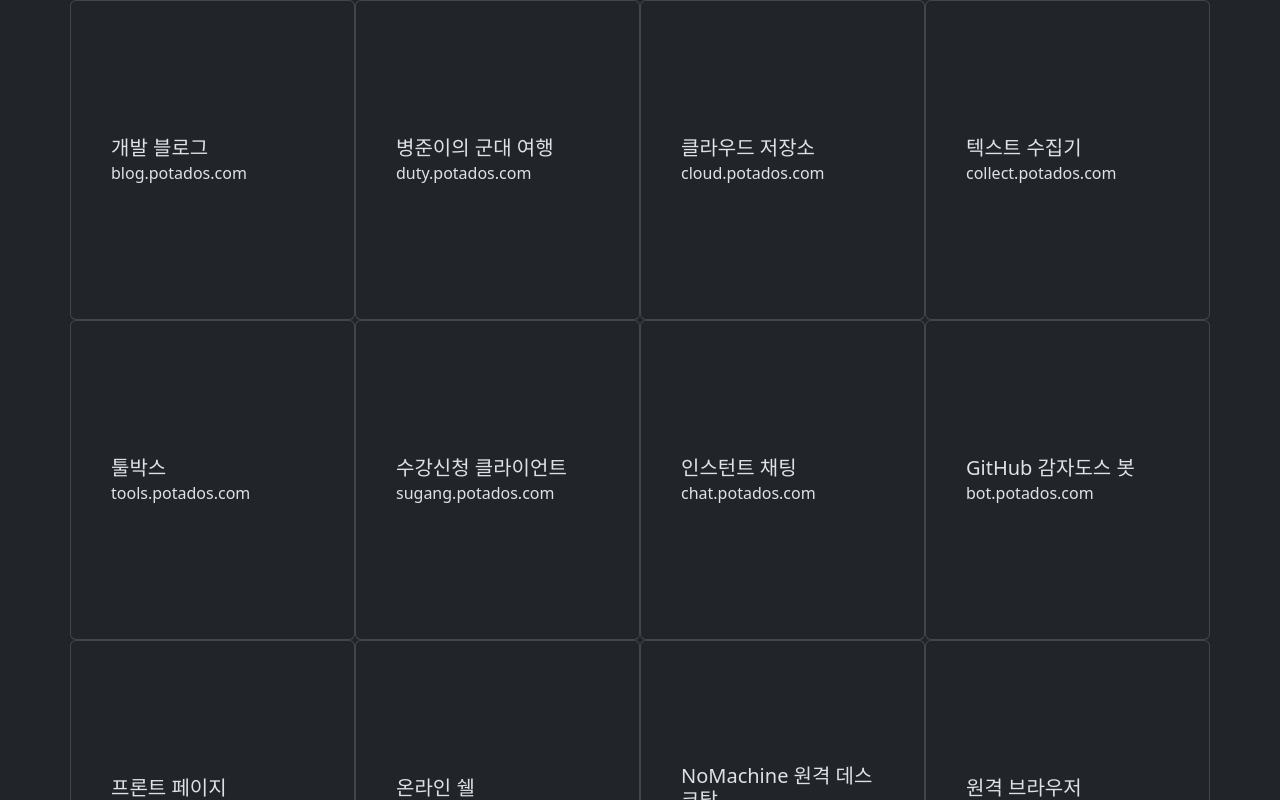
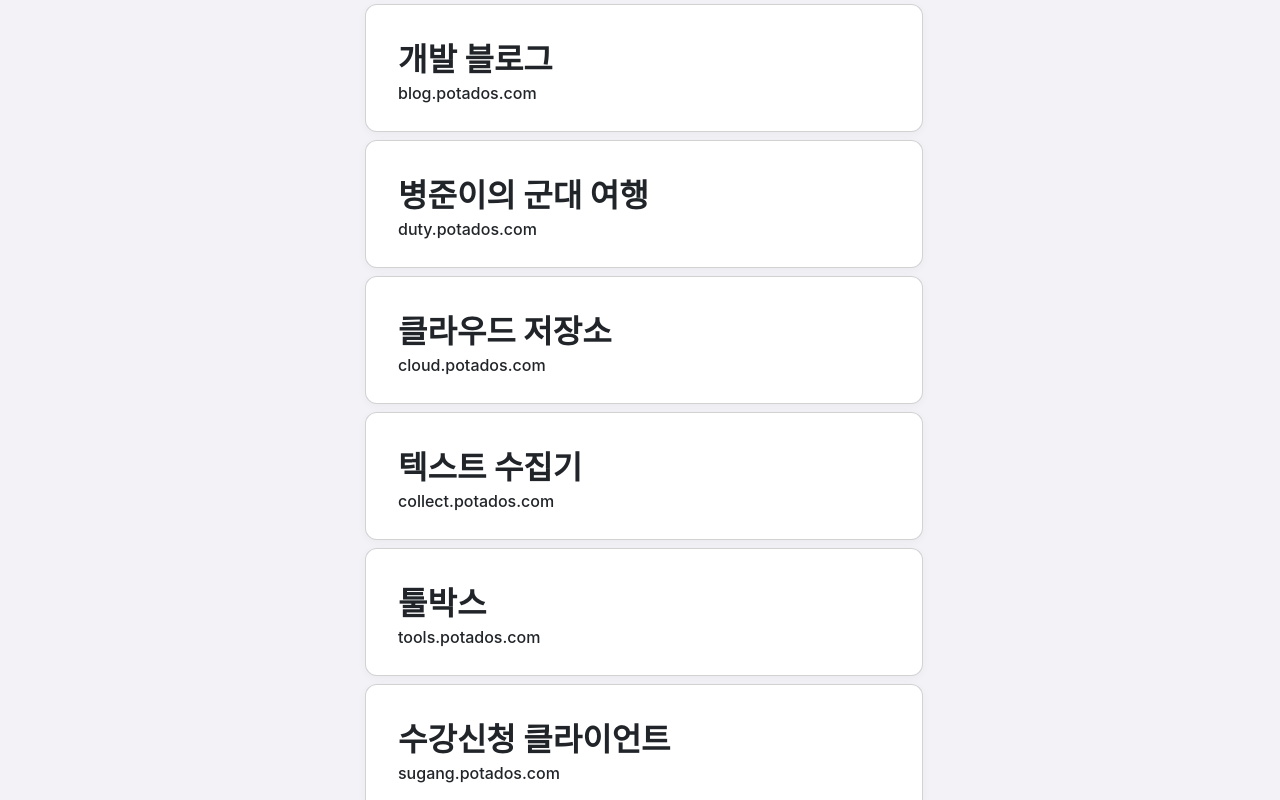
Before and after one commit to potados99/front, a React (Create React App) app: page / in a window 1280 px wide. Shown: the top 800 px of the page. Built offline with nearby package versions, Linux system fonts and the light colour scheme.

Commit message:
feat: new UI now on test

```diff
--- a/public/index.html
+++ b/public/index.html
@@ -1,10 +1,10 @@
 <!DOCTYPE html>
-<html lang="en" data-bs-theme="dark">
+<html lang="ko" style="background-color: #F2F2F7FF">
   <head>
     <meta charset="utf-8" />
     <link rel="icon" href="%PUBLIC_URL%/favicon.ico" />
     <meta name="viewport" content="width=device-width, initial-scale=1" />
-    <meta name="theme-color" content="#000000" />
+    <meta name="theme-color" content="rgb(242, 242, 247)" />
     <meta
       name="description"
       content="Web site created using create-react-app"
@@ -26,7 +26,7 @@
     -->
     <title>Potados</title>
   </head>
-  <body>
+  <body style="background: rgb(242, 242, 247)">
     <noscript>You need to enable JavaScript to run this app.</noscript>
     <div id="root"></div>
     <!--
--- a/src/App.tsx
+++ b/src/App.tsx
@@ -3,88 +3,71 @@ import Host, { HostProps } from "./Host";
 import { Container, Row } from "react-bootstrap";
 
 function App() {
-
   const sites: HostProps[] = [
     {
       title: "개발 블로그",
       hostname: "blog.potados.com",
       protocols: ["http"],
       description: "감자도스 블로그입니다. 기술적인 이야기를 많이 합니다.",
-      links: [
-        {label: '바로가기', url: 'https://blog.potados.com'}
-      ]
+      links: [{ label: "바로가기", url: "https://blog.potados.com" }],
     },
     {
       title: "병준이의 군대 여행",
       hostname: "duty.potados.com",
       protocols: ["http"],
-      description: "군대로 여행을 떠난 병준이의 이야기가 올라옵니다. 남은 날짜, 다가오는 일정을 볼 수 있어요. 댓글 달아주세요!",
-      links: [
-        {label: '바로가기', url: 'https://duty.potados.com'}
-      ]
+      description:
+        "군대로 여행을 떠난 병준이의 이야기가 올라옵니다. 남은 날짜, 다가오는 일정을 볼 수 있어요. 댓글 달아주세요!",
+      links: [{ label: "바로가기", url: "https://duty.potados.com" }],
     },
     {
       title: "클라우드 저장소",
       hostname: "cloud.potados.com",
       protocols: ["http"],
       description: "자그마한 클라우드입니다. 라즈베리 파이 위에서 구동중입니다. 용량은 작지만 쓸만합니다.",
-      links: [
-        {label: '바로가기', url: 'https://cloud.potados.com'}
-      ]
+      links: [{ label: "바로가기", url: "https://cloud.potados.com" }],
     },
     {
       title: "텍스트 수집기",
       hostname: "collect.potados.com",
       protocols: ["http"],
-      description: "텍스트 업로드와 삭제를 지원하는 간단한 웹 메모장입니다. API 사용하여 간단한 임시 로그 수집기로 사용할 수 있어요.",
-      links: [
-        {label: '바로가기', url: 'https://collect.potados.com'}
-      ]
+      description:
+        "텍스트 업로드와 삭제를 지원하는 간단한 웹 메모장입니다. API 사용하여 간단한 임시 로그 수집기로 사용할 수 있어요.",
+      links: [{ label: "바로가기", url: "https://collect.potados.com" }],
     },
     {
       title: "툴박스",
       hostname: "tools.potados.com",
       protocols: ["http"],
       description: "유용한 유틸리티들을 모아 두었습니다.",
-      links: [
-        {label: '바로가기', url: 'https://tools.potados.com'}
-      ]
+      links: [{ label: "바로가기", url: "https://tools.potados.com" }],
     },
     {
       title: "수강신청 클라이언트",
       hostname: "sugang.potados.com",
       protocols: ["http"],
       description: "수강신청 백엔드의 또다른 클라이언트입니다. 편하고 빠르게 원하는 강의를 잡을 수 있어요.",
-      links: [
-        {label: '바로가기', url: 'http://sugang.potados.com'}
-      ]
+      links: [{ label: "바로가기", url: "http://sugang.potados.com" }],
     },
     {
       title: "인스턴트 채팅",
       hostname: "chat.potados.com",
       protocols: ["http"],
       description: "접속한 사람들과 대화를 나눌 수 있습니다. 대화는 서버에 저장되지 않아요.",
-      links: [
-        {label: '바로가기', url: 'https://chat.potados.com'}
-      ]
+      links: [{ label: "바로가기", url: "https://chat.potados.com" }],
     },
     {
       title: "GitHub 감자도스 봇",
       hostname: "bot.potados.com",
       protocols: ["http"],
       description: "이슈에 인사를 남기고 릴리즈를 만들어 주는 GitHub 감자도스 봇입니다.",
-      links: [
-        {label: '바로가기', url: 'https://bot.potados.com'}
-      ]
+      links: [{ label: "바로가기", url: "https://bot.potados.com" }],
     },
     {
       title: "프론트 페이지",
       hostname: "www.potados.com",
       protocols: ["http"],
       description: "potados.com로 이어지는 주소입니다. 이 주소로 접속하면 이 페이지로 연결됩니다.",
-      links: [
-        {label: '바로가기', url: 'https://www.potados.com'}
-      ]
+      links: [{ label: "바로가기", url: "https://www.potados.com" }],
     },
 
     {
@@ -92,27 +75,21 @@ function App() {
       hostname: "shell.potados.com",
       protocols: ["http"],
       description: "홈 네트워크의 중심에서 구동되는, 웹 브라우저에서 접근할 수 있는 쉘입니다.",
-      links: [
-        {label: '바로가기', url: 'https://shell.potados.com'}
-      ]
+      links: [{ label: "바로가기", url: "https://shell.potados.com" }],
     },
     {
       title: "NoMachine 원격 데스크탑",
       hostname: "desktop.potados.com",
       protocols: ["http"],
       description: "웹으로 제공되는 NoMachine 클라이언트입니다. 홈 네트워크의 개발 머신으로 연결됩니다.",
-      links: [
-        {label: '바로가기', url: 'https://desktop.potados.com'}
-      ]
+      links: [{ label: "바로가기", url: "https://desktop.potados.com" }],
     },
     {
       title: "원격 브라우저",
       hostname: "browser.potados.com",
       protocols: ["http"],
       description: "원격 환경에서 실행되는 웹 브라우저입니다. AWS 인프라에서 구동중입니다.",
-      links: [
-        {label: '바로가기', url: 'https://browser.potados.com'}
-      ]
+      links: [{ label: "바로가기", url: "https://browser.potados.com" }],
     },
 
     {
@@ -120,18 +97,14 @@ function App() {
       hostname: "aws.potados.com",
       protocols: ["http", "ssh"],
       description: "AWS EC2 instance",
-      links: [
-        {label: '바로가기', url: 'ssh://potados@aws.potados.com'}
-      ]
+      links: [{ label: "바로가기", url: "ssh://potados@aws.potados.com" }],
     },
     {
       title: "홈 네트워크 엔트리",
       hostname: "home.potados.com",
       protocols: ["http", "ssh"],
       description: "집으로 통하는 길입니다. HTTP로 접근하면 Home Assistant 콘솔을 볼 수 있습니다.",
-      links: [
-        {label: '바로가기', url: 'https://home.potados.com'}
-      ]
+      links: [{ label: "바로가기", url: "https://home.potados.com" }],
     },
 
     {
@@ -139,27 +112,23 @@ function App() {
       hostname: "flick.potados.com",
       protocols: ["http"],
       description: "같은 네트워크에 연결된 노드 간의 WebRTC 기반 파일 공유를 지원하는 앱입니다.",
-      links: [
-        {label: '바로가기', url: 'https://flick.potados.com'}
-      ]
+      links: [{ label: "바로가기", url: "https://flick.potados.com" }],
     },
     {
       title: "집중 타이머",
       hostname: "focus.potados.com",
       protocols: ["http"],
       description: "집중력과 효율을 향상시켜 주는 타이머 앱입니다.",
-      links: [
-        {label: '바로가기', url: 'https://focus.potados.com'}
-      ]
+      links: [{ label: "바로가기", url: "https://focus.potados.com" }],
     },
   ];
 
   return (
     <Container className={"col-12"}>
-      <Row >
-        {sites.map(s =>
-          <Host {...s} key={s.hostname}/>
-        )}
+      <Row className={"col-md-6 mx-auto"}>
+        {sites.map((s) => (
+          <Host {...s} key={s.hostname} />
+        ))}
       </Row>
     </Container>
   );
--- a/src/Host.tsx
+++ b/src/Host.tsx
@@ -18,15 +18,15 @@ export default function Host({ title, hostname, protocols, description, links }:
 
   const summaryBody = (
     <SummaryCardBody selected={selected}>
-      <Card.Title>{title}</Card.Title>
+      <h2 style={{ fontWeight: "bold" }}>{title}</h2>
       <Card.Subtitle>{hostname}</Card.Subtitle>
     </SummaryCardBody>
   );
 
   const detailBody = (
     <DetailCardBody selected={selected}>
-      <Card.Title>{title}</Card.Title>
-      <Card.Subtitle>{hostname}</Card.Subtitle>
+      <Card.Title style={{ fontWeight: "bold" }}>{title}</Card.Title>
+      <Card.Subtitle className={"text-muted mb-2"}>{hostname}</Card.Subtitle>
       {protocols.map((p) => (
         <Badge style={{ marginRight: "4px", marginBottom: "8px" }} key={p}>
           {p}
@@ -43,8 +43,8 @@ export default function Host({ title, hostname, protocols, description, links }:
 
   return (
     <AnimatedCard
-      style={{ height: "20rem" }}
-      className={"col-sm-12 col-md-4 col-lg-3 d-flex flex-column justify-content-center align-items-center"}
+      selected={selected}
+      className={"d-flex flex-column justify-content-center align-items-center"}
       onClick={() => setSelected(!selected)}
     >
       <Container>
@@ -55,23 +55,38 @@ export default function Host({ title, hostname, protocols, description, links }:
   );
 }
 
-const AnimatedCard = styled(Card)``;
+const AnimatedCard = styled(Card)<{ selected: boolean }>`
+  box-shadow: rgba(0, 0, 0, 0.04) 0 2px 10px 0;
+  border-radius: 0.75rem;
+  margin: 4px;
+
+  transition: all 0.5s ease;
+  height: ${({ selected }) => (selected ? "220px" : "8rem")};
+  max-height: 400px;
+`;
 
 const SummaryCardBody = styled(Card.Body)<{ selected: boolean }>`
+  position: absolute;
+  bottom: 0;
+  right: 0;
+  top: 40%;
+  left: 0;
+  transform: translate(0, -40%);
+
+  padding-left: 32px;
   transition: all 0.5s ease;
   filter: ${({ selected }) => (selected ? "blur(10px)" : "")};
 `;
 
 const DetailCardBody = styled(Card.Body)<{ selected: boolean }>`
-  position: absolute;
-  top: 0;
-  bottom: 0;
-  left: 0;
-  right: 0;
+  padding: 8px;
+  transition: all 0.4s ease-out;
+  opacity: ${({ selected }) => (selected ? 1 : 0)};
+  transform: ${({ selected }) => (selected ? "none" : "translateY(50%)")};
+  visibility: ${({ selected }) => (selected ? "visible" : "hidden")};
+  height: ${({ selected }) => (selected ? "auto" : "0")};
+`;
+//display: ${({ selected }) => (selected ? "block" : "none")};
 
-  transition: all 0.5s ease;
-  opacity: ${({ selected }) => (selected ? 1 : 0)};
-  transform: ${({ selected }) => (selected ? "none" : "translateY(5%)")};
-`;
-
+//   visibility: ${({ selected }) => (selected ? "visible" : "hidden")};
 //   opacity: ${({ selected }) => (selected ? 1 : 0)};
--- a/src/index.css
+++ b/src/index.css
@@ -3,6 +3,7 @@ body {
   font-family: -apple-system, BlinkMacSystemFont, 'Segoe UI', 'Roboto', 'Oxygen',
     'Ubuntu', 'Cantarell', 'Fira Sans', 'Droid Sans', 'Helvetica Neue',
     sans-serif;
+
   -webkit-font-smoothing: antialiased;
   -moz-osx-font-smoothing: grayscale;
 }
```
Also changed, not shown: src/index.tsx (+7 -9 lines).
